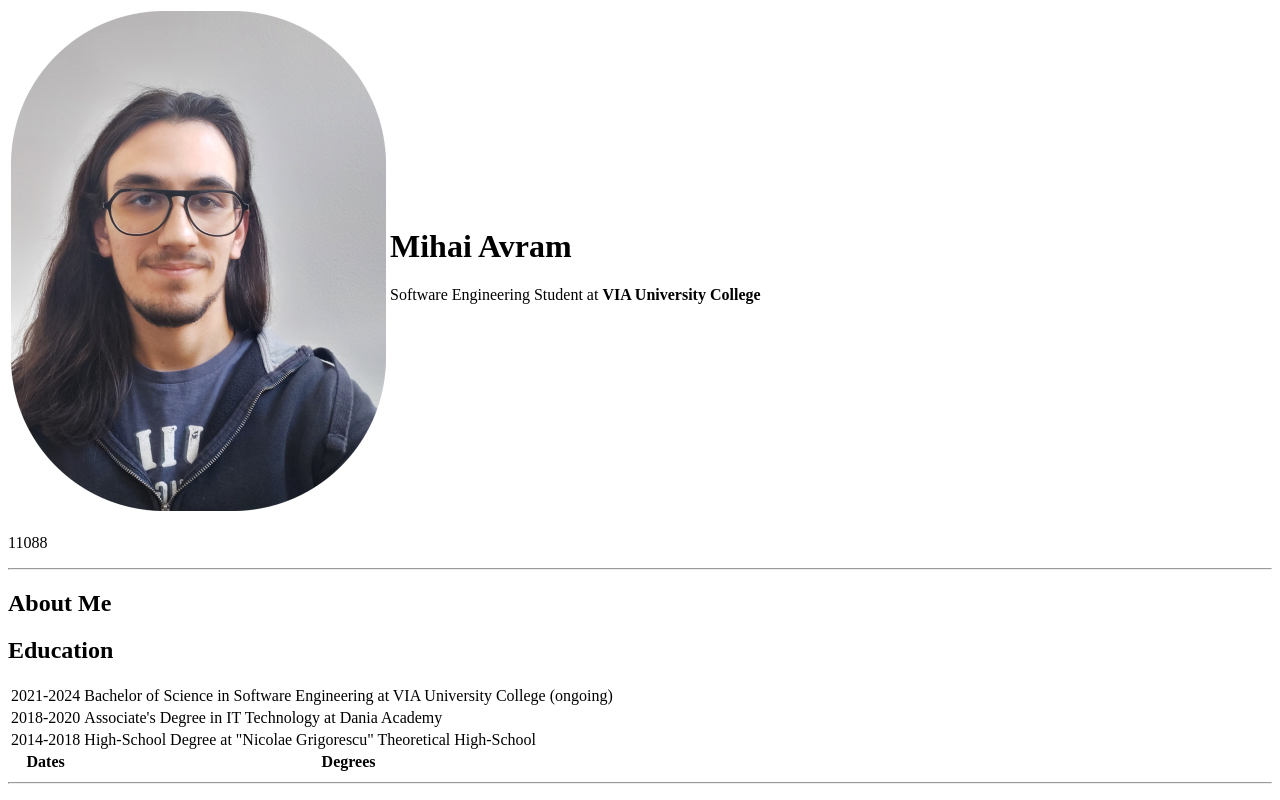
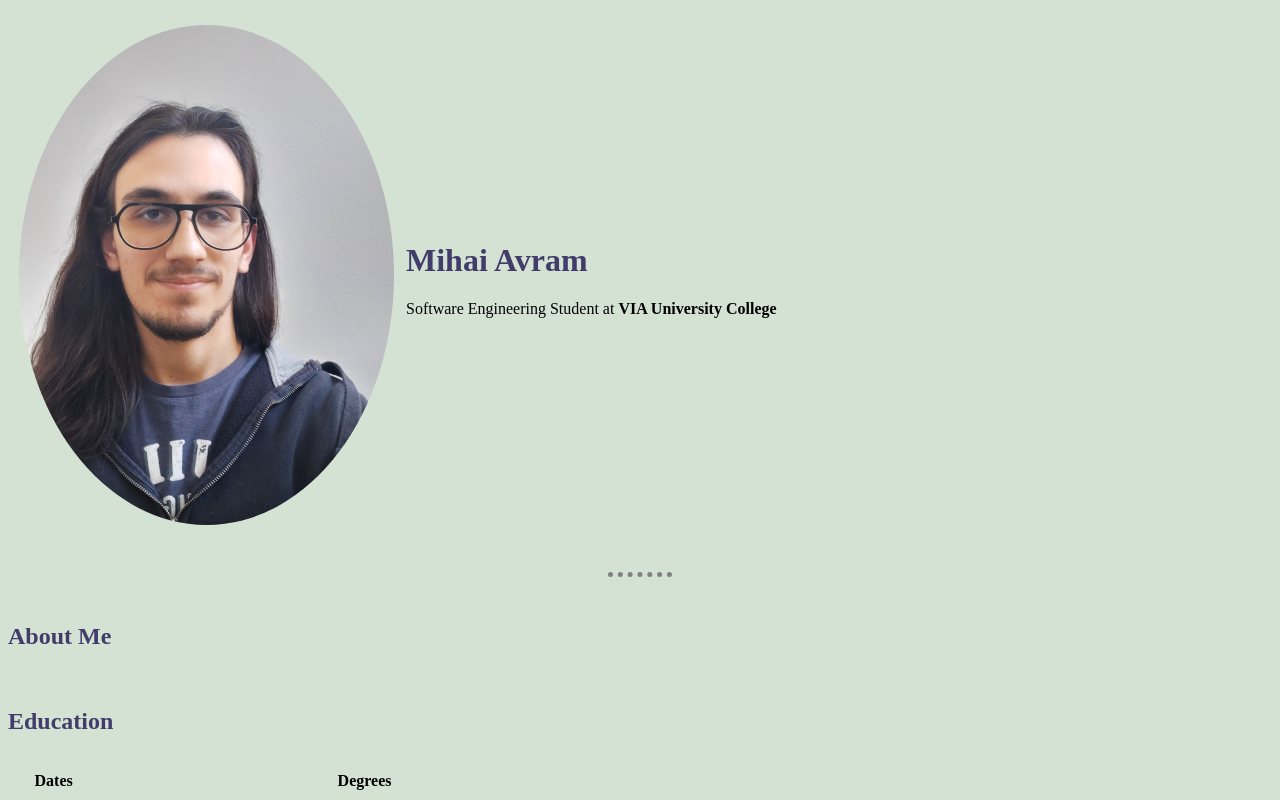
Before and after one commit to MikeAbbey/PersonalSite, a plain HTML site: page index.html in a window 1280 px wide. Shown: the top 800 px of the page. Drawn offline with Linux system fonts and the light colour scheme.

Commit message:
Add files via upload

```diff
--- /dev/null
+++ b/css/style.css
@@ -0,0 +1,31 @@
+/*Tag Selectors*/
+body{
+    background-color:#d4e2d4;
+}
+hr
+{
+    background-color: #d4e2d4;
+    border-style: dotted none none;
+    height: 0px;
+    border-top-width: 5px;
+    width: 5%;
+    border-color:grey;
+}
+h1{
+    color:#413c69;
+}
+h2{
+    color:#413c69;
+}
+h3{
+    color:#413c69;
+}
+/*Class Selectors*/
+.first_page_table{
+    border-spacing: 10px 1rem;
+    border-collapse: separate;
+}
+/*ID Selectors*/
+#profile{
+    border-radius: 100%;
+}
--- a/index.html
+++ b/index.html
@@ -6,31 +6,35 @@
         <title>Mihai Avram </title>
         <meta name="description" content="">
         <meta name="viewport" content="width=device-width, initial-scale=1">
-        <link rel="stylesheet" href="">
+        <link rel="stylesheet" href="css/style.css">
+        <link rel="icon" href="favicon.ico">
     </head>
     <body>
-        <table>
+        <table class="first_page_table" >
             <tr>
-               <td><img src="images/profile.png" alt="Mihai Avram's profile picture" ></td>
+               <td><img id="profile" src="images/profile.png" alt="Mihai Avram's profile picture" ></td>
                <td><h1>Mihai Avram</h1>
                 <p>Software Engineering Student at <b>VIA University College</b></p></td>
             </tr>
         </table>
-        <p>11088</p>
-
+        <br>
         <hr>
+        <br>
         <h2>About Me</h2>
+        <br>
         <h2>Education</h2>
-            <table>
-                <thead></thead>
+            <table class="first_page_table">
+                <thead>
+                    <tr>
+                        <th>Dates</th>
+                        <th>Degrees</th>
+                    </tr>
+                </thead>
                 <tbody>
 
                 </tbody>
                 <tfoot>
-                    <tr>
-                        <th>Dates</th>
-                        <th>Degrees</th>
-                    </tr>
+
                 </tfoot>
                 <tr>
                     <td>2021-2024</td>
@@ -45,10 +49,12 @@
                     <td>High-School Degree at "Nicolae Grigorescu" Theoretical High-School</td>
                 </tr>
             </table>
+            <br>
         <hr>
+        <br>
         <h2>Projects</h2>
         <h3>Skills</h3>
-        <table style="border-spacing: 10px; border-collapse: separate;">
+        <table class="first_page_table">
             <tr>
                 <td>Java</td>
                 <td>&#11088;&#11088;&#11088;&#11088;</td>
@@ -69,18 +75,9 @@
             </tr>
 
         </table>
-        <table>
-            <tr>
-
-            </tr>
-            <tr>
-
-            </tr>
-            <tr>
-
-            </tr>
-        </table>
+        <br>
         <hr>
+        <br>
         <h3><a href="contact.html">Contact Me</a></h3>
         <h3><a href="hobbies.html">Hobbies</a></h3>
     </body>
```
Also changed, not shown: contact.html (+3 -2 lines), hobbies.html (+2 -1 lines), favicon.ico (added).
